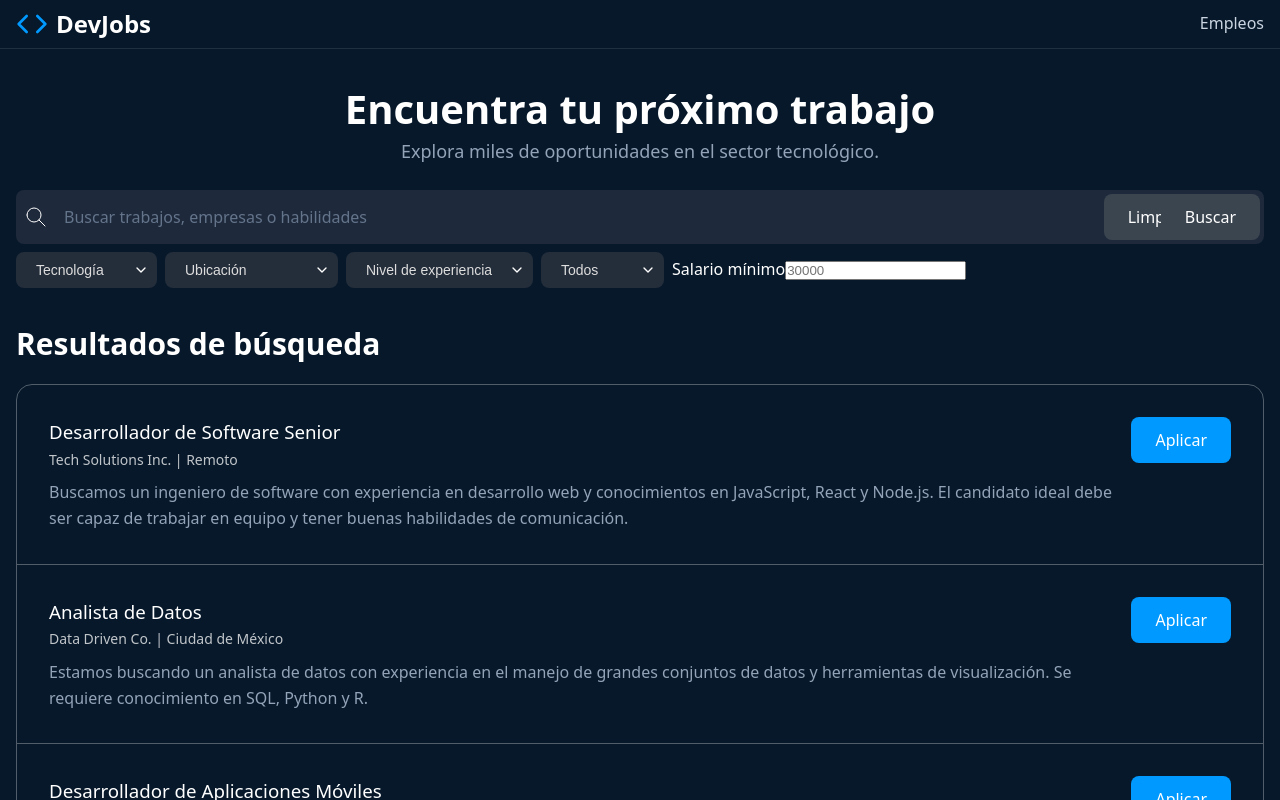
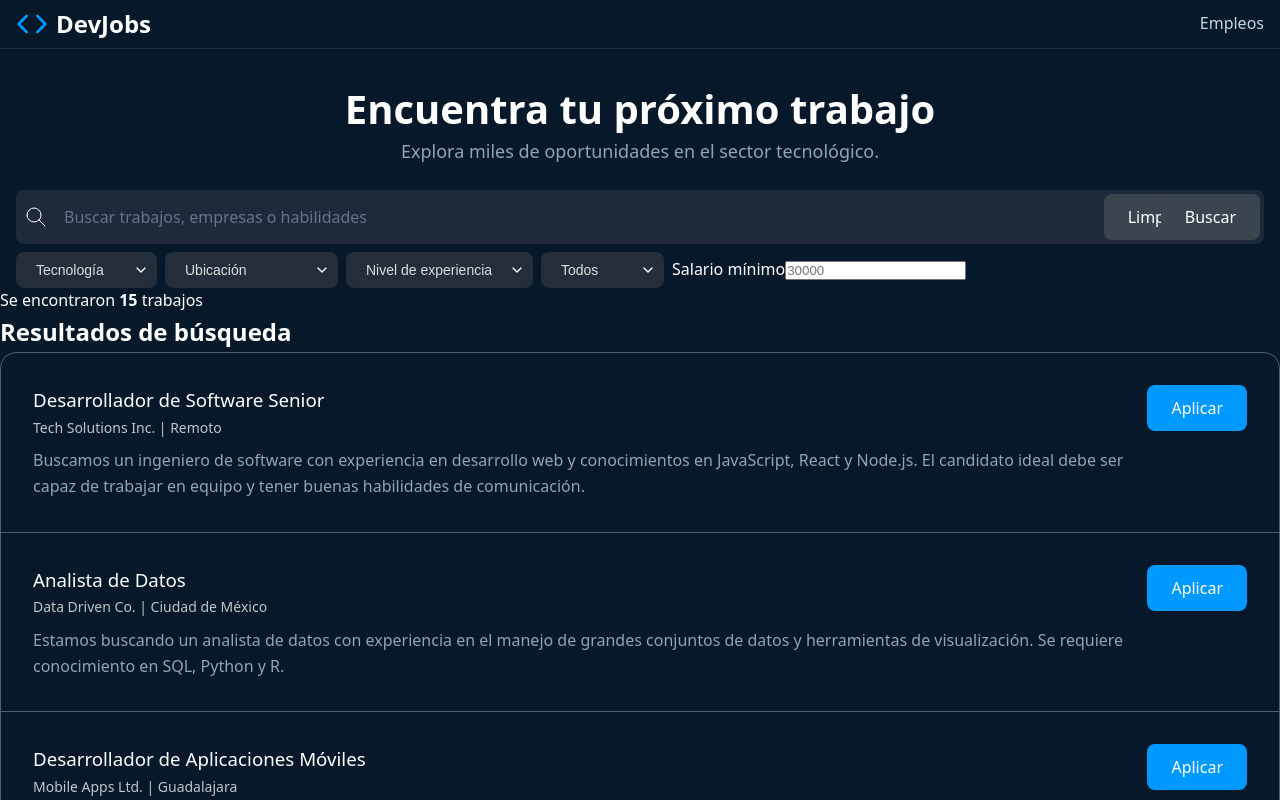
Before and after one commit to javierjuanJJ/jscamp, a React (Vite) app in the folder 4-react-vite/: page / in a window 1280 px wide. Shown: the top 800 px of the page. Built offline with nearby package versions, Linux system fonts and the light colour scheme.

Commit message:
counter for results

```diff
--- a/4-react-vite/src/App.jsx
+++ b/4-react-vite/src/App.jsx
@@ -74,14 +74,19 @@ function App() {
     setTextToFilter('')
     setCurrentPage(1)
   }
-
+  const totalResults = jobsWithTextFilter.length
   return (
     <>
       <Header />
 
       <main>
         <SearchFormSection onSearch={handleSearch} onTextFilter={handleTextFilter} onReset={handleReset} />
-
+        <div className="results-summary">
+          <p>
+            Se encontraron <strong>{totalResults}</strong> trabajos
+            {textToFilter && ` para "${textToFilter}"`}
+          </p>
+        </div>
         <section>
           <JobListings jobs={pagedResults} />
           <Pagination currentPage={currentPage} totalPages={totalPages} onPageChange={handlePageChange} />
```
